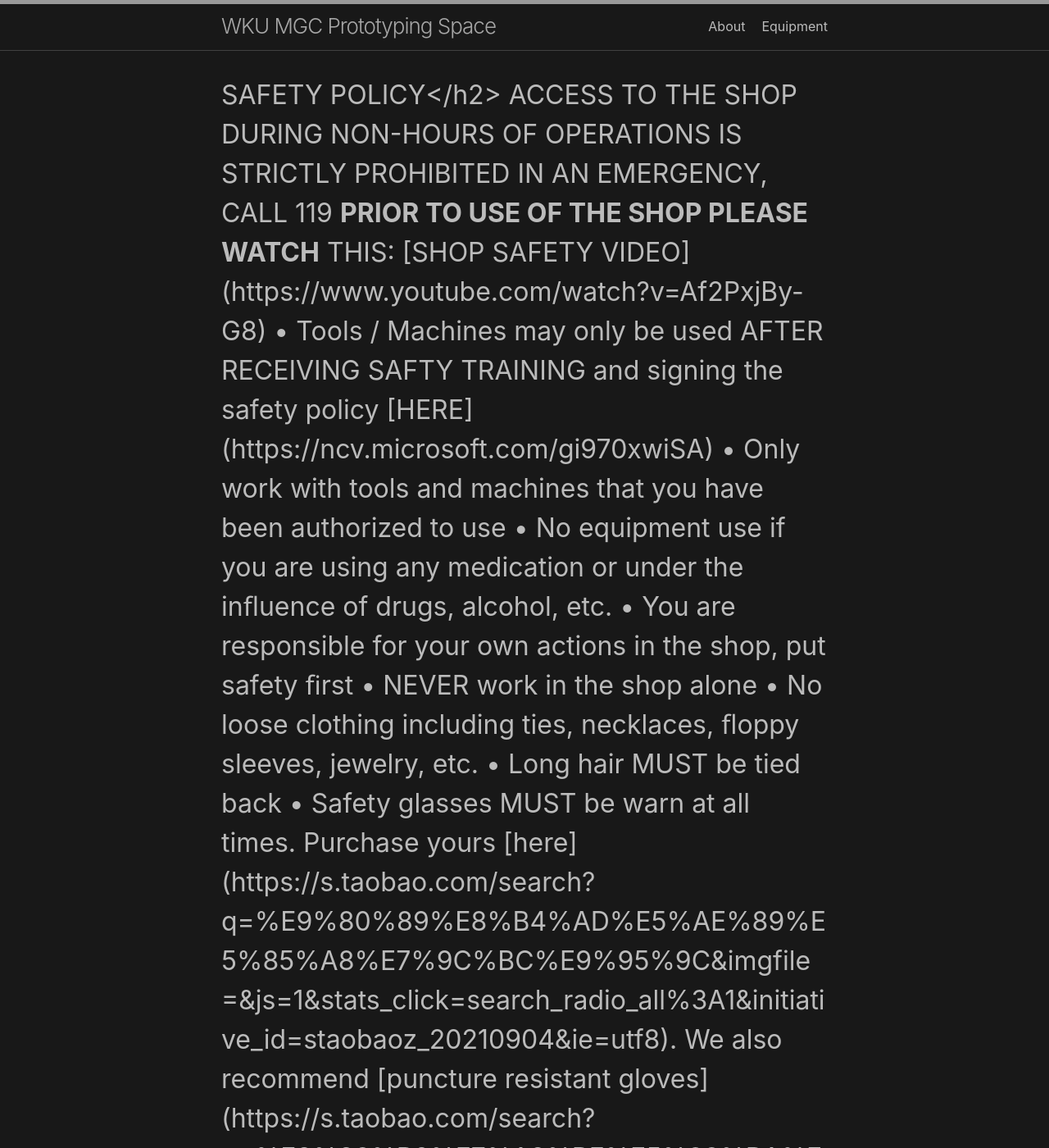
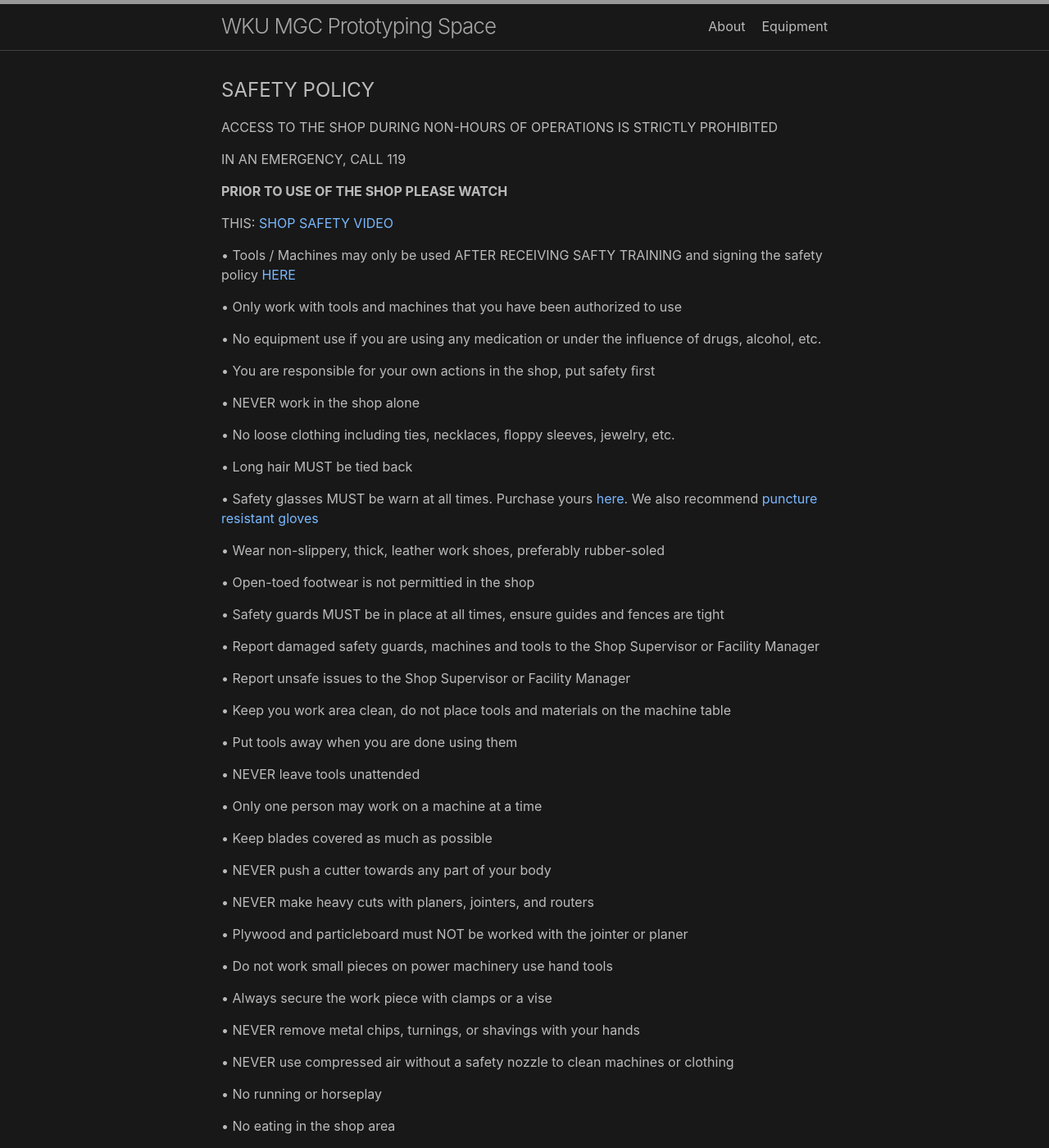
Before and after one commit to KeanMGC/WKUProtoSpace, a Jekyll site: the page built from index.md, in a window 1280 px wide and 1400 px high. Shown: the whole window at 82% size. Built offline with Jekyll 4.4.1, drawn with Linux system fonts in a browser that asks for light colours; some of the changed text lies outside the part shown.

Commit message:
Update index.md

```diff
--- a/index.md
+++ b/index.md
@@ -9,7 +9,7 @@ layout: home
 ---
 
 
-<h1>SAFETY POLICY</h2>
+<h2>SAFETY POLICY</h2>
 
 ACCESS TO THE SHOP DURING NON-HOURS OF OPERATIONS IS STRICTLY PROHIBITED
 
```
